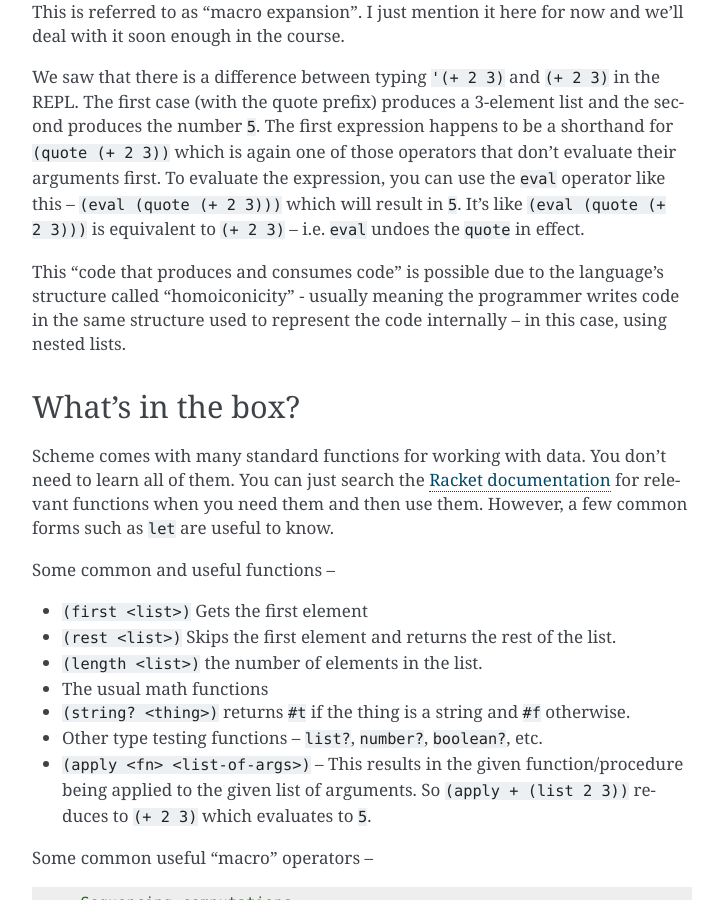
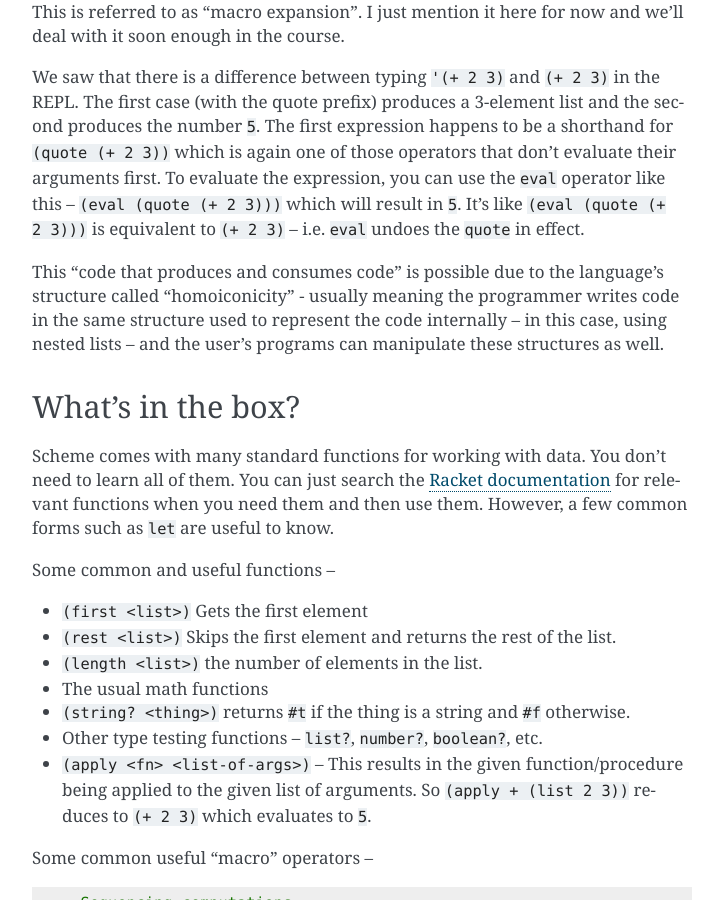
Before and after one commit to kreauniv/comp308, a Sphinx documentation site: the page built from source/racket-intro.rst, in a window 1280 px wide and 900 px high, scrolled down 6183 px. Shown: the whole window, without its empty margins (388-1111 px from the left). Built offline with Sphinx 7.4.7, drawn with Linux system fonts in a browser that asks for light colours.

Commit message:
refined homoiconicity

```diff
--- a/source/racket-intro.rst
+++ b/source/racket-intro.rst
@@ -317,7 +317,8 @@ will result in ``5``. It's like ``(eval (quote (+ 2 3)))`` is equivalent to
 This "code that produces and consumes code" is possible due to the language's
 structure called "homoiconicity" - usually meaning the programmer writes code
 in the same structure used to represent the code internally -- in this case,
-using nested lists.
+using nested lists -- and the user's programs can manipulate these structures
+as well.
 
 
 What's in the box?
```
